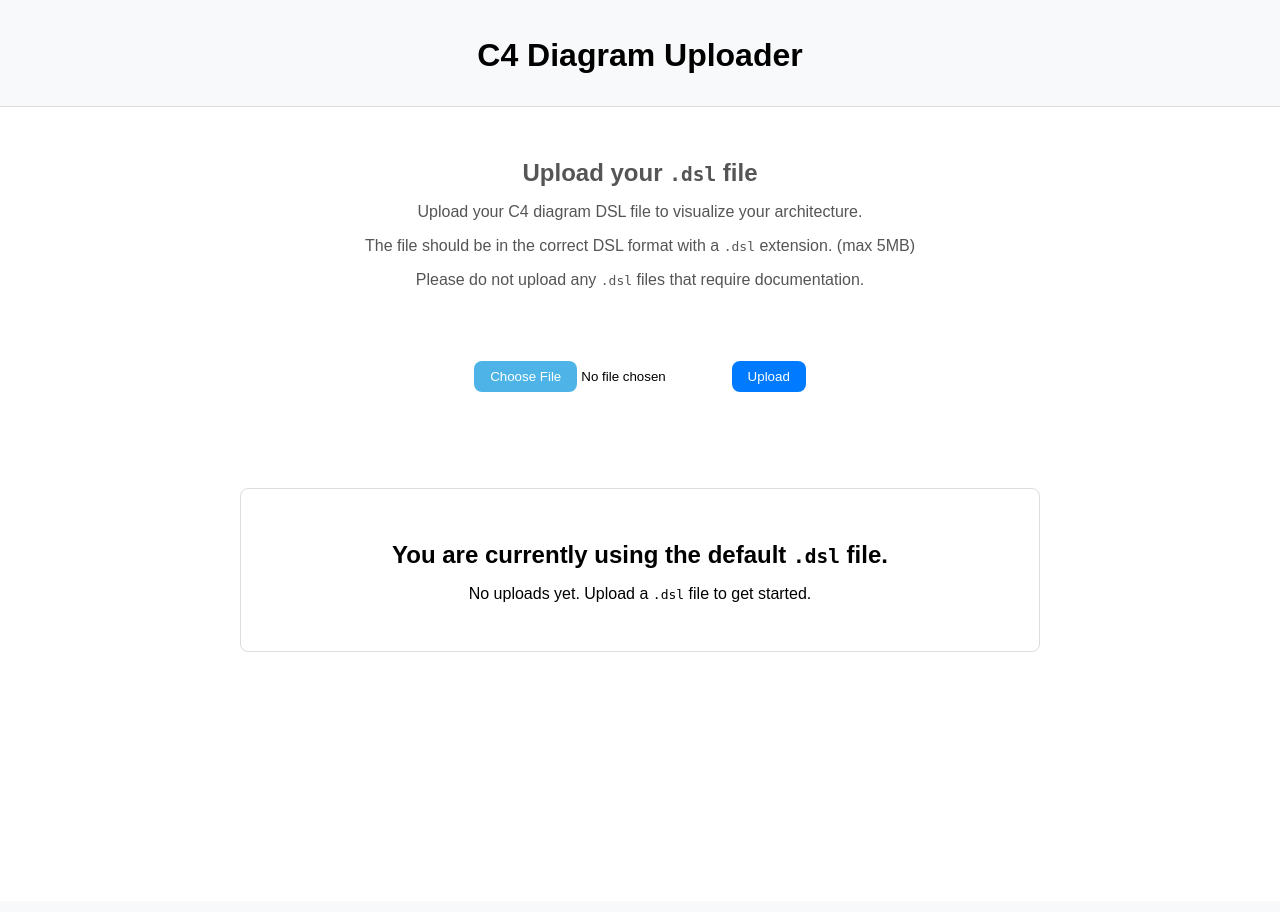
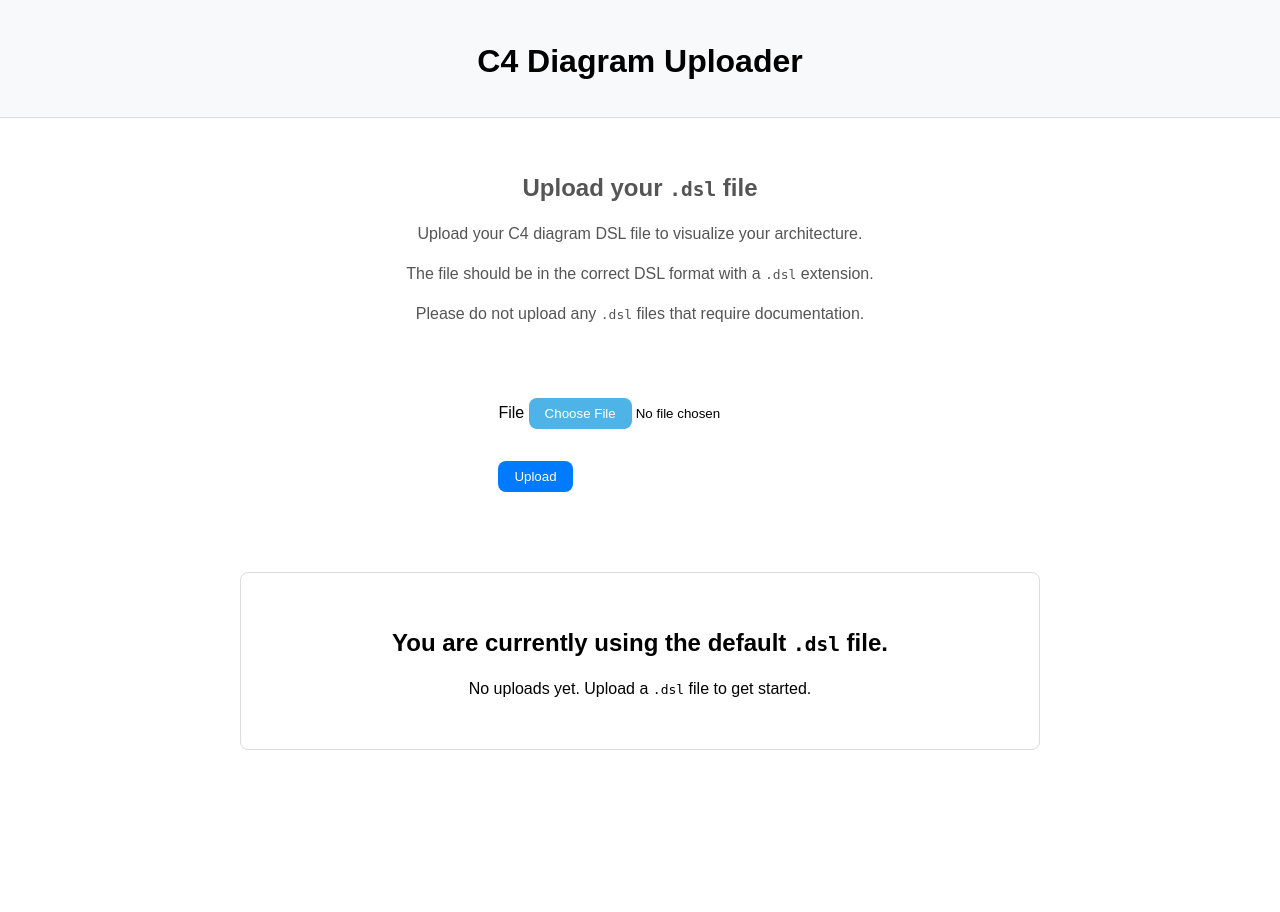
Before and after one commit to theophilusn/zu-diagrams, a Flask app: template uploader/templates/base.html in a window 1280 px wide. Before the commit the page ends 652 px from the top, so only its background shows below. Run offline with Flask 3, Linux system fonts and the light colour scheme; the template is opened without the code that fills it: values that come from a table or form of the project are taken from there, others are empty; parts of the project's set-up code (start-up, migrations or seed data) failed here and were passed over; some libraries are stand-ins or nearby versions.

Commit message:
chore: flask form, cleanup

```diff
--- a/uploader/app.py
+++ b/uploader/app.py
@@ -6,7 +6,7 @@ from flask import Flask, request, redirect, render_template, jsonify, url_for
 from flask_wtf.csrf import CSRFProtect
 from flask_wtf import FlaskForm
 from wtforms import FileField
-from wtforms.validators import FileRequired
+from wtforms.validators import FileRequired, ValidationError
 
 
 app = Flask(__name__)
@@ -18,8 +18,17 @@ destination = "/usr/local/structurizr"
 
 csrf = CSRFProtect(app)
 
+def validate_dsl_file(form, field):
+    if field.data:
+        filename = field.data.filename
+        if not is_allowed_file(filename):
+            raise ValidationError('File must have a .dsl extension')
+
 class UploadForm(FlaskForm):
-    file = FileField('File', validators=[FileRequired()])
+    file = FileField('File', validators=[
+        FileRequired(message='Please select a file to upload'),
+        validate_dsl_file
+    ])
 
 
 def is_allowed_file(filename: str)->bool:
@@ -69,29 +78,32 @@ def upload():
     form = UploadForm()
     if form.validate_on_submit():
         file = form.file.data
-        if not (file and is_allowed_file(file.filename)):
-            return 'Invalid file', 400
 
-    if request.content_length > app.config['MAX_CONTENT_LENGTH']:
-        return 'File too large', 413
+        # Check file size (this is also handled by Flask's MAX_CONTENT_LENGTH)
+        if request.content_length > app.config['MAX_CONTENT_LENGTH']:
+            return 'File too large', 413
 
-    os.makedirs('uploads', exist_ok=True)
-    upload_path = os.path.join('uploads', file.filename)
-    file.save(upload_path)
+        # Create uploads directory if it doesn't exist
+        os.makedirs('uploads', exist_ok=True)
+        upload_path = os.path.join('uploads', file.filename)
+        file.save(upload_path)
 
-    try:
-        workspace_path = os.path.join(destination, 'workspace.dsl')
-        if os.path.exists(workspace_path):
-            now = datetime.datetime.now()
-            timestamp = now.strftime("%Y-%m-%d-%H-%M-%S")
-            backup_name = f"workspace-{timestamp}.dsl"
-            backup_path = os.path.join('uploads', backup_name)
+        try:
+            workspace_path = os.path.join(destination, 'workspace.dsl')
+            if os.path.exists(workspace_path):
+                now = datetime.datetime.now()
+                timestamp = now.strftime("%Y-%m-%d-%H-%M-%S")
+                backup_name = f"workspace-{timestamp}.dsl"
+                backup_path = os.path.join('uploads', backup_name)
 
-            shutil.copy2(workspace_path, backup_path)
-        shutil.copy2(upload_path, workspace_path)
-    except Exception as exception:
-        return f"An error occurred: {exception}", 500
+                shutil.copy2(workspace_path, backup_path)
+            shutil.copy2(upload_path, workspace_path)
+        except Exception as exception:
+            return f"An error occurred: {exception}", 500
 
+        return redirect('/')
+
+    # If form validation failed, return to the form with errors
     return redirect('/')
 
 @app.route('/set-current/<filename>', methods=['POST'])
@@ -144,8 +156,9 @@ def delete_upload(filename):
     except Exception as e:
         return jsonify({'success': False, 'message': str(e)}), 500
 
-@app.route('/')
+@app.route('/', methods=['GET'])
 def index():
+    form = UploadForm()
     previous_uploads = get_previous_uploads()
     file_previews = {}
     current_active_file = get_current_active_file()
@@ -162,9 +175,10 @@ def index():
         }
 
     return render_template('base.html',
+                          form=form,
                           previous_uploads=previous_uploads,
                           file_previews=file_previews,
                           current_active_file=current_active_file)
 
 if __name__ == '__main__':
-    app.run(host="0.0.0.0", debug=True)
+    app.run(host="0.0.0.0", debug=False)
--- a/uploader/static/styles.css
+++ b/uploader/static/styles.css
@@ -1,19 +1,38 @@
 /* Base styles */
+:root {
+  --primary-color: #007bff;
+  --primary-hover: #0056b3;
+  --secondary-color: #4eb4e7;
+  --secondary-hover: #2f96c0;
+  --success-color: #28a745;
+  --danger-color: #dc3545;
+  --danger-hover: #bd2130;
+  --light-bg: #f8f9fa;
+  --border-color: #ddd;
+  --text-color: #555;
+  --light-text: #6c757d;
+}
+
 body {
   font-family: Arial, sans-serif;
   margin: 0;
   padding: 0;
+  line-height: 1.5;
 }
 
-/* Header styles */
+/* Typography */
+h1, h2 {
+  margin-bottom: 1rem;
+}
+
+/* Layout */
 .header {
-  background-color: #f8f9fa;
+  background-color: var(--light-bg);
   padding: 1rem;
-  border-bottom: 1px solid #ddd;
+  border-bottom: 1px solid var(--border-color);
   text-align: center;
 }
 
-/* Main layout */
 main {
   display: flex;
   justify-content: center;
@@ -46,12 +74,17 @@ main {
   margin-bottom: 1rem;
 }
 
+.form-group {
+  margin-bottom: 1rem;
+  width: 100%;
+}
+
 input {
   margin-bottom: 1rem;
 }
 
 input[type="file"]::file-selector-button {
-  background-color: #4eb4e7;
+  background-color: var(--secondary-color);
   color: white;
   padding: 0.5rem 1rem;
   border: none;
--- a/uploader/templates/base.html
+++ b/uploader/templates/base.html
@@ -16,7 +16,7 @@
         <article class="instructions">
           <h2>Upload your <code>.dsl</code> file</h2>
           <p>Upload your C4 diagram DSL file to visualize your architecture.</p>
-          <p>The file should be in the correct DSL format with a <code>.dsl</code> extension. (max 5MB)</p>
+          <p>The file should be in the correct DSL format with a <code>.dsl</code> extension.</p>
           <p>Please do not upload any <code>.dsl</code> files that require documentation.</p>
         </article>
 
@@ -29,9 +29,21 @@
             Upload failed. Please try again or check your file format.
           </div>
 
-          <form id="upload-form" action="/upload" method="post" enctype="multipart/form-data">
+          <!-- Flask WTF Form -->
+          <form id="upload-form" action="{{ url_for('upload') }}" method="post" enctype="multipart/form-data">
             {{ form.csrf_token }}
-            <input type="file" name="file" id="file" accept=".dsl" required />
+
+            <div class="form-group">
+              {{ form.file.label }}
+              {{ form.file(accept=".dsl", required=True) }}
+
+              {% if form.file.errors %}
+                {% for error in form.file.errors %}
+                <div class="form-error">{{ error }}</div>
+                {% endfor %}
+              {% endif %}
+            </div>
+
             <button type="submit">Upload</button>
           </form>
         </section>
@@ -104,11 +116,22 @@
         const errorMessage = document.getElementById('error-message');
 
         form.addEventListener('submit', function(e) {
+          const fileInput = document.querySelector('input[type="file"]');
+
+          // Client-side validation
+          if (!fileInput.files.length) {
+            e.preventDefault();
+            errorMessage.classList.remove('hidden');
+            errorMessage.textContent = 'Please select a file to upload';
+            successMessage.classList.add('hidden');
+            return;
+          }
+
           e.preventDefault();
 
           const formData = new FormData(form);
 
-          fetch('/upload', {
+          fetch(form.action, {
             method: 'POST',
             body: formData
           })
@@ -121,12 +144,14 @@
                 window.location.href = 'https://c4-diagrams.zu.ca/workspace/diagrams';
               }, 2000);
             } else {
-              errorMessage.classList.remove('hidden');
-              successMessage.classList.add('hidden');
+              return response.text().then(text => {
+                throw new Error(text || 'Upload failed');
+              });
             }
           })
           .catch(error => {
             errorMessage.classList.remove('hidden');
+            errorMessage.textContent = error.message || 'Upload failed. Please try again.';
             successMessage.classList.add('hidden');
             console.error('Error:', error);
           });
@@ -143,8 +168,12 @@
           return;
         }
 
+
         fetch(`/set-current/${filename}`, {
-          method: 'POST'
+          method: 'POST',
+          headers: {
+            'X-CSRFToken': document.querySelector('input[name="csrf_token"]').value
+          }
         })
         .then(response => response.json())
         .then(data => {
@@ -204,7 +233,10 @@
         }
 
         fetch(`/delete-upload/${filename}`, {
-          method: 'POST'
+          method: 'POST',
+          headers: {
+            'X-CSRFToken': document.querySelector('input[name="csrf_token"]').value
+          }
         })
         .then(response => response.json())
         .then(data => {
```
Also changed, not shown: other parts of uploader/static/styles.css (+68 -70 lines). Lines whose indentation alone changed are shown as unchanged.
